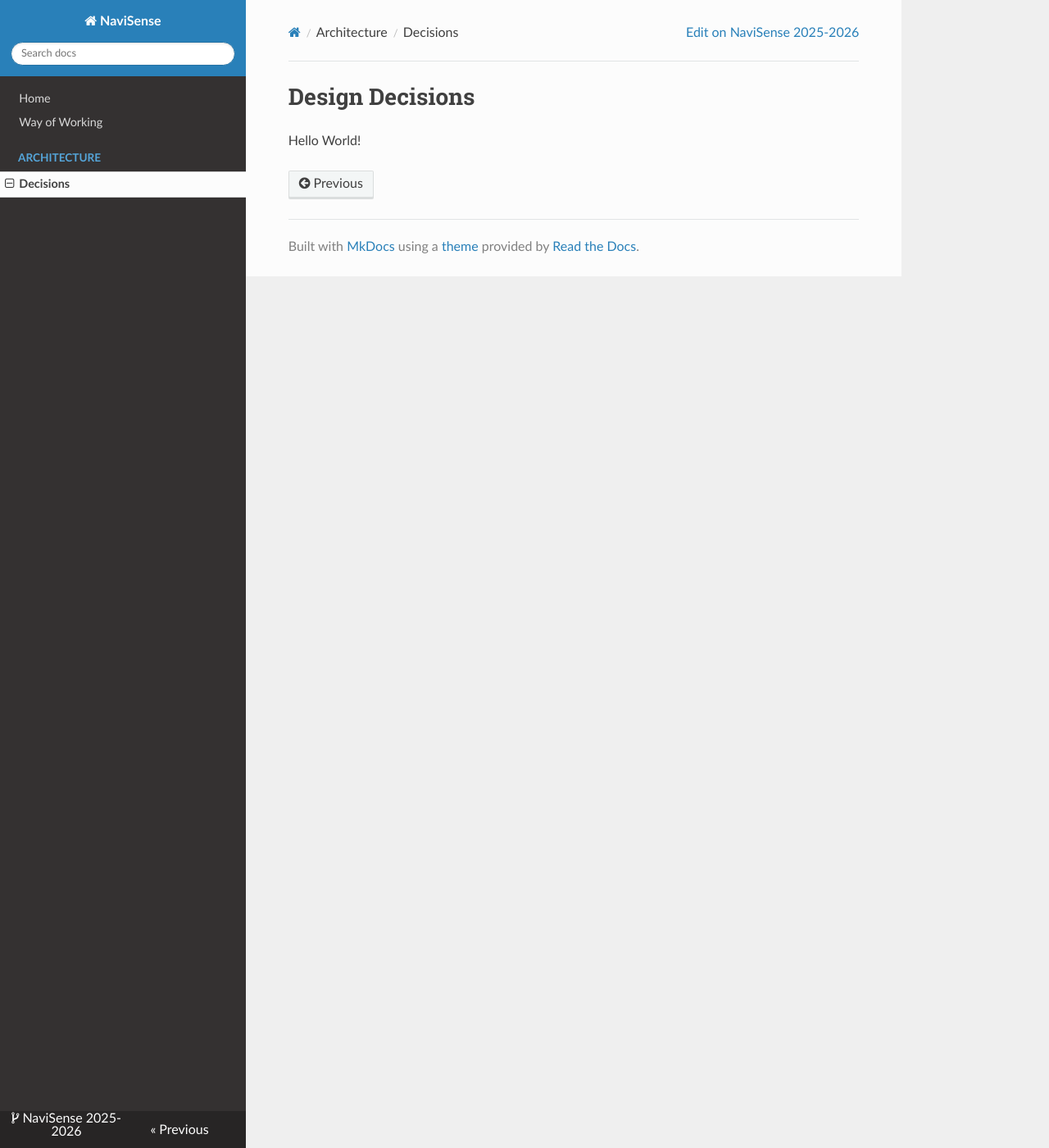
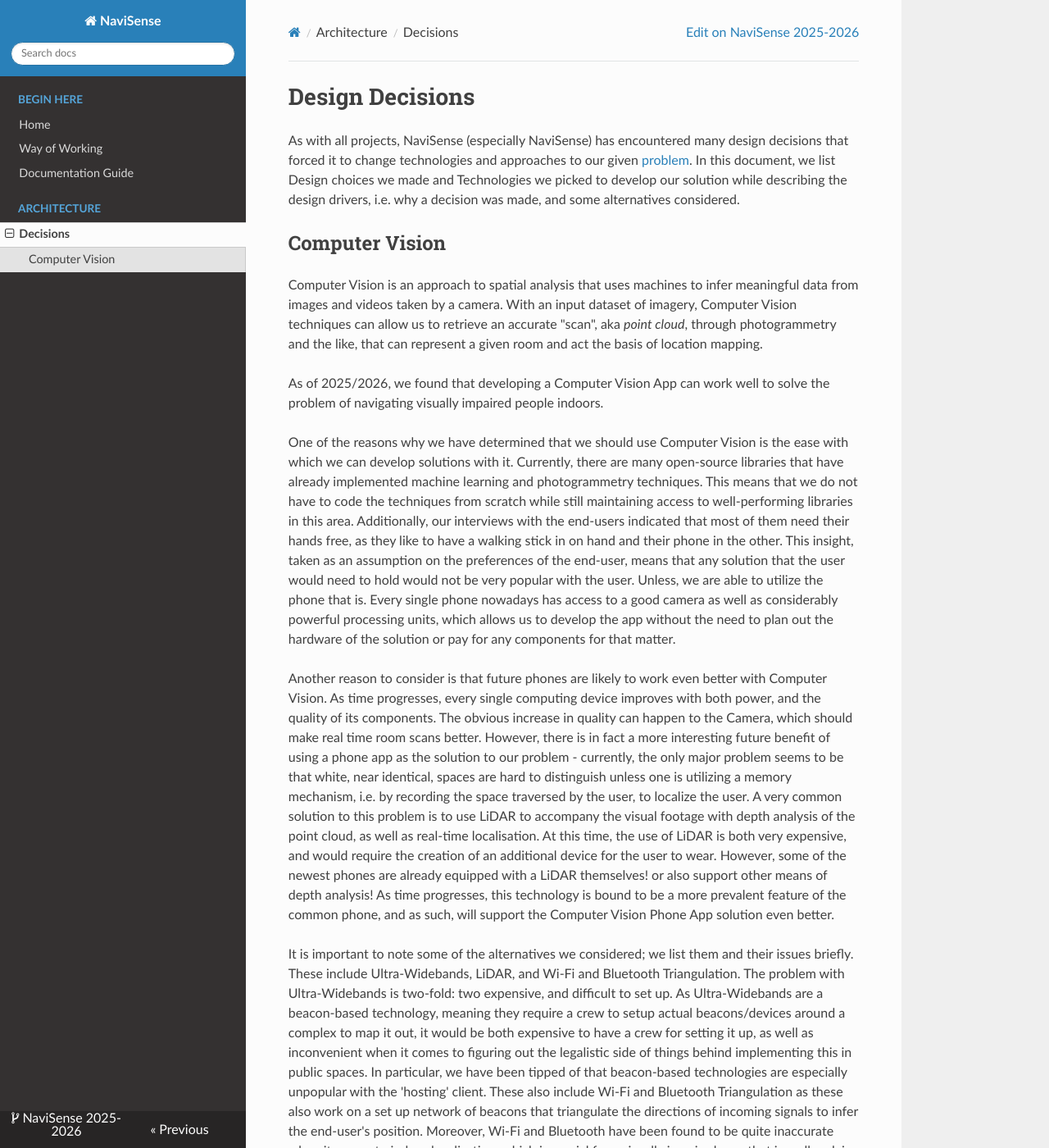
Before and after one commit to sceptysm/NaviSense-2025-2026, an MkDocs documentation site: the page built from docs/architecture/design-decisions.md, in a window 1280 px wide and 1400 px high. Shown: the whole window at 82% size. Built offline with MkDocs 1.6.1, drawn with Linux system fonts in a browser that asks for light colours; nearby versions of some CDN libraries; some of the changed text lies outside the part shown.

Commit message:
design decisions init

```diff
--- a/docs/architecture/design-decisions.md
+++ b/docs/architecture/design-decisions.md
@@ -1,3 +1,15 @@
 # Design Decisions
 
-Hello World!
+As with all projects, NaviSense (especially NaviSense) has encountered many design decisions that forced it to change technologies and approaches to our given [problem](../assets/NaviSense_Project_Description.pdf). In this document, we list Design choices we made and Technologies we picked to develop our solution while describing the design drivers, i.e. why a decision was made, and some alternatives considered.
+
+## Computer Vision
+
+Computer Vision is an approach to spatial analysis that uses machines to infer meaningful data from images and videos taken by a camera. With an input dataset of imagery, Computer Vision techniques can allow us to retrieve an accurate "scan", aka *point cloud*, through photogrammetry and the like, that can represent a given room and act the basis of location mapping.
+
+As of 2025/2026, we found that developing a Computer Vision App can work well to solve the problem of navigating visually impaired people indoors.
+
+One of the reasons why we have determined that we should use Computer Vision is the ease with which we can develop solutions with it. Currently, there are many open-source libraries that have already implemented machine learning and photogrammetry techniques. This means that we do not have to code the techniques from scratch while still maintaining access to well-performing libraries in this area. Additionally, our interviews with the end-users indicated that most of them need their hands free, as they like to have a walking stick in on hand and their phone in the other. This insight, taken as an assumption on the preferences of the end-user, means that any solution that the user would need to hold would not be very popular with the user. Unless, we are able to utilize the phone that is. Every single phone nowadays has access to a good camera as well as considerably powerful processing units, which allows us to develop the app without the need to plan out the hardware of the solution or pay for any components for that matter.
+
+Another reason to consider is that future phones are likely to work even better with Computer Vision. As time progresses, every single computing device improves with both power, and the quality of its components. The obvious increase in quality can happen to the Camera, which should make real time room scans better. However, there is in fact a more interesting future benefit of using a phone app as the solution to our problem - currently, the only major problem seems to be that white, near identical, spaces are hard to distinguish unless one is utilizing a memory mechanism, i.e. by recording the space traversed by the user, to localize the user. A very common solution to this problem is to use LiDAR to accompany the visual footage with depth analysis of the point cloud, as well as real-time localisation. At this time, the use of LiDAR is both very expensive, and would require the creation of an additional device for the user to wear. However, some of the newest phones are already equipped with a LiDAR themselves! or also support other means of depth analysis! As time progresses, this technology is bound to be a more prevalent feature of the common phone, and as such, will support the Computer Vision Phone App solution even better.
+
+It is important to note some of the alternatives we considered; we list them and their issues briefly. These include Ultra-Widebands, LiDAR, and Wi-Fi and Bluetooth Triangulation. The problem with Ultra-Widebands is two-fold: two expensive, and difficult to set up. As Ultra-Widebands are a beacon-based technology, meaning they require a crew to setup actual beacons/devices around a complex to map it out, it would be both expensive to have a crew for setting it up, as well as inconvenient when it comes to figuring out the legalistic side of things behind implementing this in public spaces. In particular, we have been tipped of that beacon-based technologies are especially unpopular with the 'hosting' client. These also include Wi-Fi and Bluetooth Triangulation as these also work on a set up network of beacons that triangulate the directions of incoming signals to infer the end-user's position. Moreover, Wi-Fi and Bluetooth have been found to be quite inaccurate when it comes to indoor localisation, which is crucial for a visually impaired user that is really relying on accurate information to be provided to him about the space they are in at all times. Lastly, we have found LiDAR on its own to be ridiculously expensive to get when it is a reliable, fast one, or completely inadequate for personal use when the LiDAR is cheap. You can find further information on these findings [here](../assets/Navisense2025.pdf).
--- a/mkdocs.yml
+++ b/mkdocs.yml
@@ -12,8 +12,10 @@ theme:
 
 # Defines the structure of the documentation
 nav:
-  - Home: index.md
-  - Way of Working: way-of-working.md
+  - Begin Here:
+      - Home: index.md
+      - Way of Working: way-of-working.md
+      - Documentation Guide: how-to-use.md
   - Architecture:
       - Decisions: architecture/design-decisions.md
 
```
Also changed, not shown: docs/how-to-use.md (added, +8 -0 lines), docs/index.md (+1 -7 lines), 2 other files.
